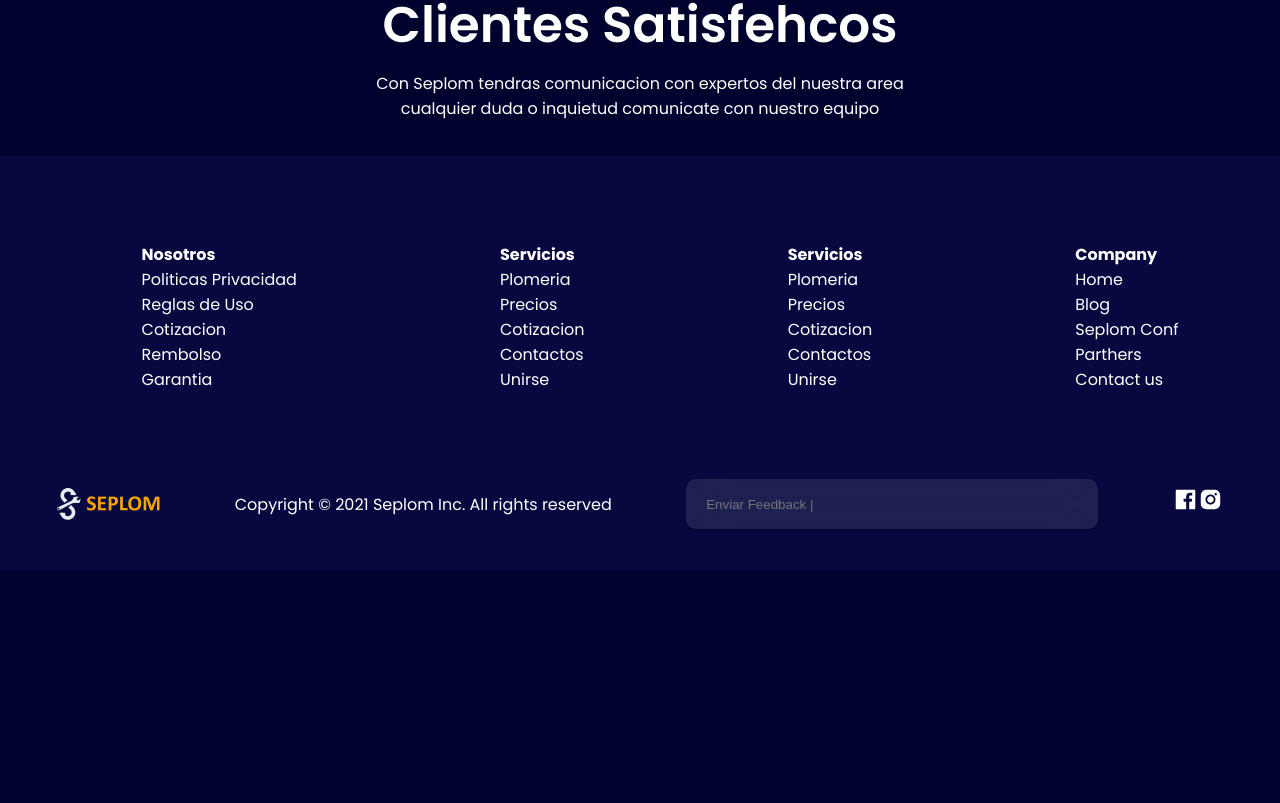
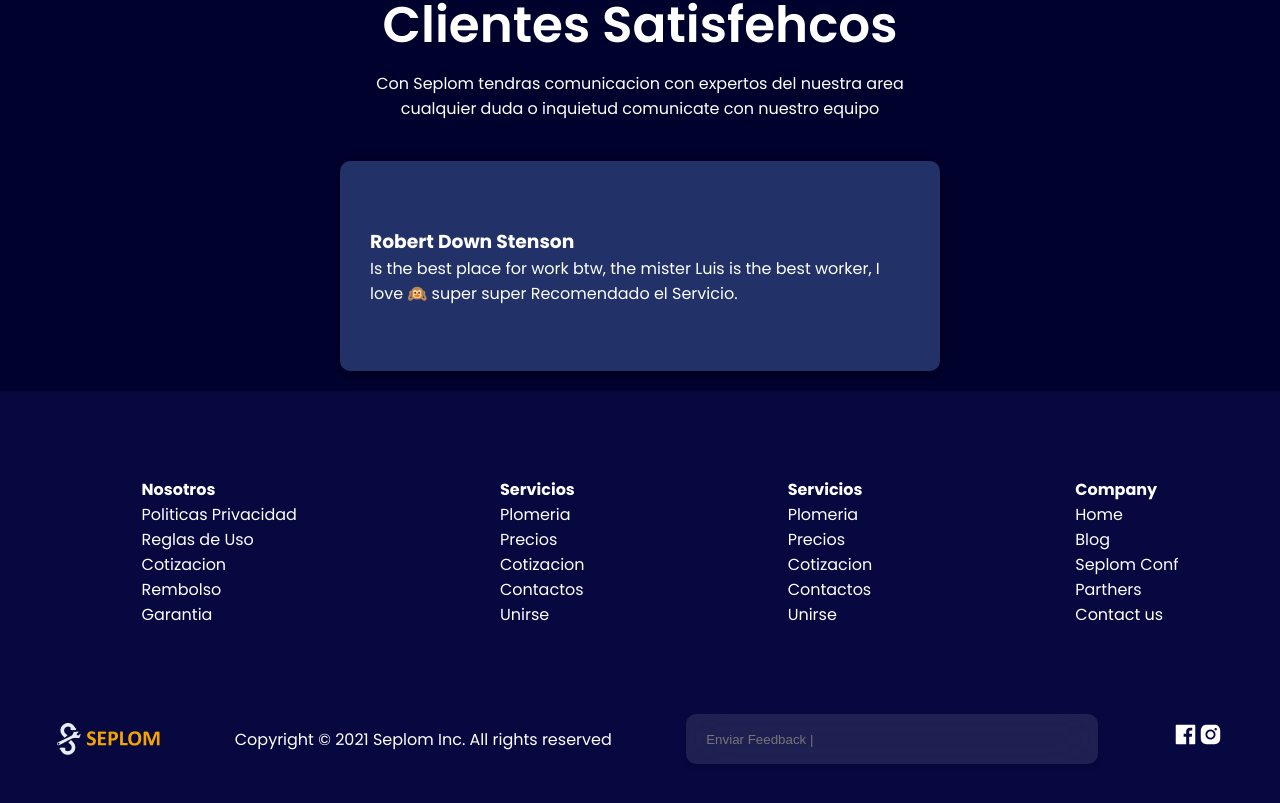
Before and after one commit to charlesriveros/https-github.com-cutioluis-Sseplom, a React app: page / in a window 1280 px wide. Shown: the part 1984-2787 px from the top of the page. Before the commit the page ends 2554 px from the top, so only its background shows below. Built offline with nearby package versions, Linux system fonts and the light colour scheme.

Commit message:
ADD testimonial update

```diff
--- /dev/null
+++ b/src/components/Reviews/Reviews.css
@@ -0,0 +1,20 @@
+.seplom-reviews {
+    max-width: 600px;
+    margin: 20px auto;
+}
+
+.reviews-container {
+    height:150px;
+    width: auto;
+    padding: 30px;
+    display: var(--seplom-display-flex);
+    align-items:center;
+    flex-wrap: wrap;
+    background-color: var(--seplom-blue-card);
+    box-shadow: 0px 4px 4px rgba(0, 0, 0, 0.25), 0px -1px 10px 1px rgba(0, 0, 0, 0.25);
+    border-radius: var(--seplom-radius-btn);
+}
+
+.reviews-items h3, p {
+    color: var(--seplom-white)
+}
--- /dev/null
+++ b/src/components/Reviews/Reviews.js
@@ -0,0 +1,20 @@
+import React from "react";
+import "./Reviews.css";
+
+const Reviews = () => {
+  return (
+    <section className="seplom-reviews">
+      <div className="reviews-container">
+        <div className="reviews-items">
+          <h3>Robert Down Stenson</h3>
+          <p>
+            Is the best place for work btw, the mister Luis is the best worker,
+            I love 🙉 super super Recomendado el Servicio.
+          </p>
+        </div>
+      </div>
+    </section>
+  );
+};
+
+export default Reviews;
--- a/src/container/Home/Home.css
+++ b/src/container/Home/Home.css
@@ -7,6 +7,7 @@
   --seplom-pink: #f40087;
   --seplom-pink-soft: #fd60ad;
   --seplom-blue-black: #06083f;
+  --seplom-blue-card: #223167;
   /* Gradients */
   --seplom-gradient-yellow: linear-gradient(
     95.82deg,
@@ -46,7 +47,6 @@
   --seplom-padding-text: 20px;
   /* Serivices Medidas */
   --seplom-title-services: 25px
-
 }
 
 a:-webkit-any-link {
--- a/src/container/Home/Home.js
+++ b/src/container/Home/Home.js
@@ -7,6 +7,8 @@ import Unions from "../../components/Unions/Unions";
 import Servicios from "../../components/Servicios/Servicios";
 import HireServices from '../../components/HireServices/HireServices'
 import Comunication from "../../components/Comunication/Comunication";
+import Reviews from "../../components/Reviews/Reviews";
+
 
 const Home = () => {
   return (
@@ -39,6 +41,7 @@ const Home = () => {
         paragraph="Con Seplom tendras comunicacion con expertos del nuestra area cualquier
        duda o inquietud comunicate con nuestro equipo"
       />
+      <Reviews />
     </div>
   );
 };
```
